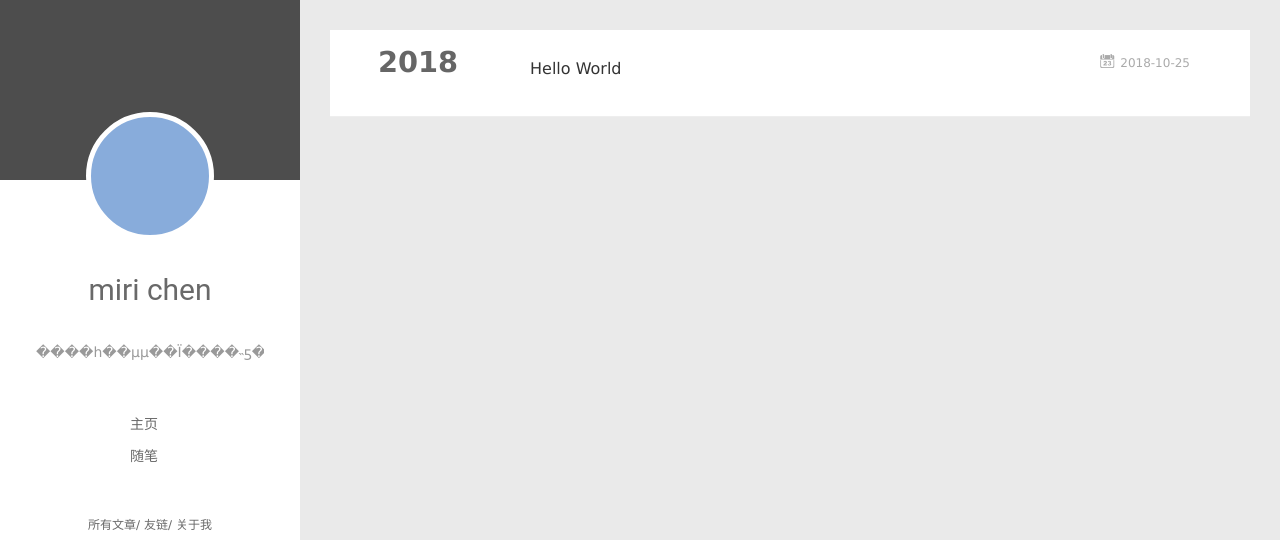
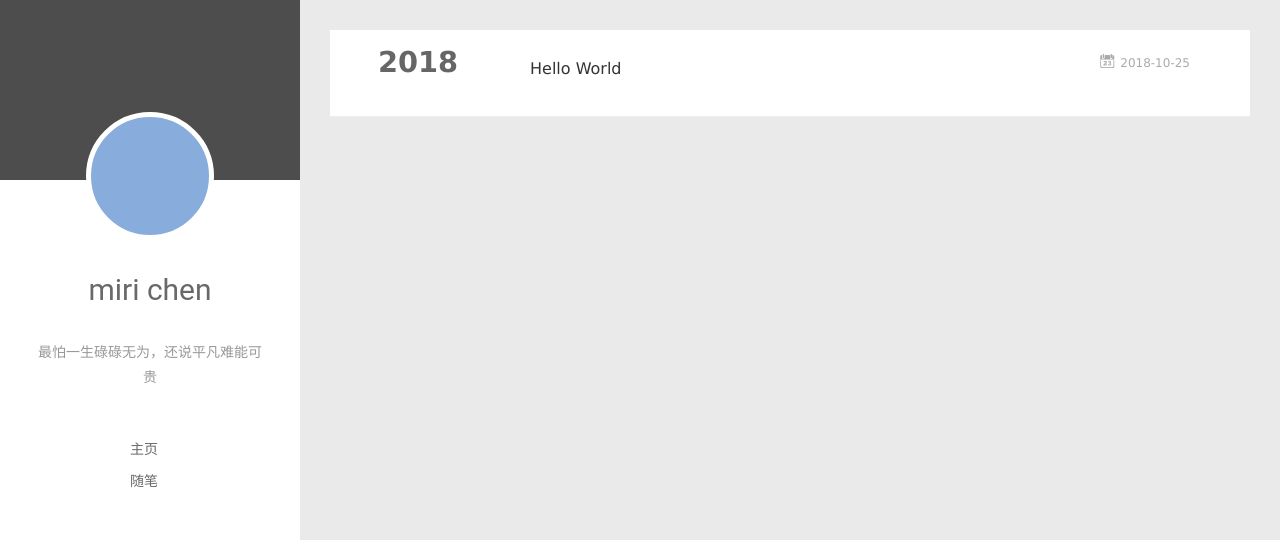
Before and after one commit to miri90/miri90.github.io, a plain HTML site: page archives/2018/10/index.html in a window 1280 px wide. Shown: the top 540 px of the page. Drawn offline with Linux system fonts and the light colour scheme.

Commit message:
Site updated at2018-10-26 18:39:36

```diff
--- a/archives/2018/10/index.html
+++ b/archives/2018/10/index.html
@@ -8,17 +8,17 @@
   <link rel="dns-prefetch" href="http://yoursite.com">
   <title>Archives: 2018/10 | crazie miri chen&#39;s blog</title>
   <meta name="viewport" content="width=device-width, initial-scale=1, maximum-scale=1">
-  <meta name="description" content="��ҳ����">
-<meta name="keywords" content="����">
+  <meta name="description" content="网页描述">
+<meta name="keywords" content="博客">
 <meta property="og:type" content="website">
 <meta property="og:title" content="crazie miri chen&#39;s blog">
 <meta property="og:url" content="http://yoursite.com/archives/2018/10/index.html">
 <meta property="og:site_name" content="crazie miri chen&#39;s blog">
-<meta property="og:description" content="��ҳ����">
+<meta property="og:description" content="网页描述">
 <meta property="og:locale" content="zh-CN">
 <meta name="twitter:card" content="summary">
 <meta name="twitter:title" content="crazie miri chen&#39;s blog">
-<meta name="twitter:description" content="��ҳ����">
+<meta name="twitter:description" content="网页描述">
 
     <link rel="alternative" href="/atom.xml" title="crazie miri chen&#39;s blog" type="application/atom+xml">
 
@@ -53,7 +53,7 @@
 		  <h1 class="header-author"><a href="/">miri chen</a></h1>
 		</hgroup>
 
-		<p class="header-subtitle">����һ��µµ��Ϊ����˵ƽ�����ܿɹ�</p>
+		<p class="header-subtitle">最怕一生碌碌无为，还说平凡难能可贵</p>
 
 
 		<nav class="header-menu">
@@ -113,7 +113,7 @@
 			  <h1 class="header-author js-header-author">miri chen</h1>
 			</hgroup>
 
-			<p class="header-subtitle"><i class="icon icon-quo-left"></i>����һ��µµ��Ϊ����˵ƽ�����ܿɹ�<i class="icon icon-quo-right"></i></p>
+			<p class="header-subtitle"><i class="icon icon-quo-left"></i>最怕一生碌碌无为，还说平凡难能可贵<i class="icon icon-quo-right"></i></p>
 
 
 
```
Also changed, not shown: 2018/10/25/hello-world/index.html (+3 -3 lines), archives/2018/index.html (+6 -6 lines), archives/index.html (+6 -6 lines), index.html (+6 -6 lines), img/alipay.jpg (added), img/wechat.png (added).
